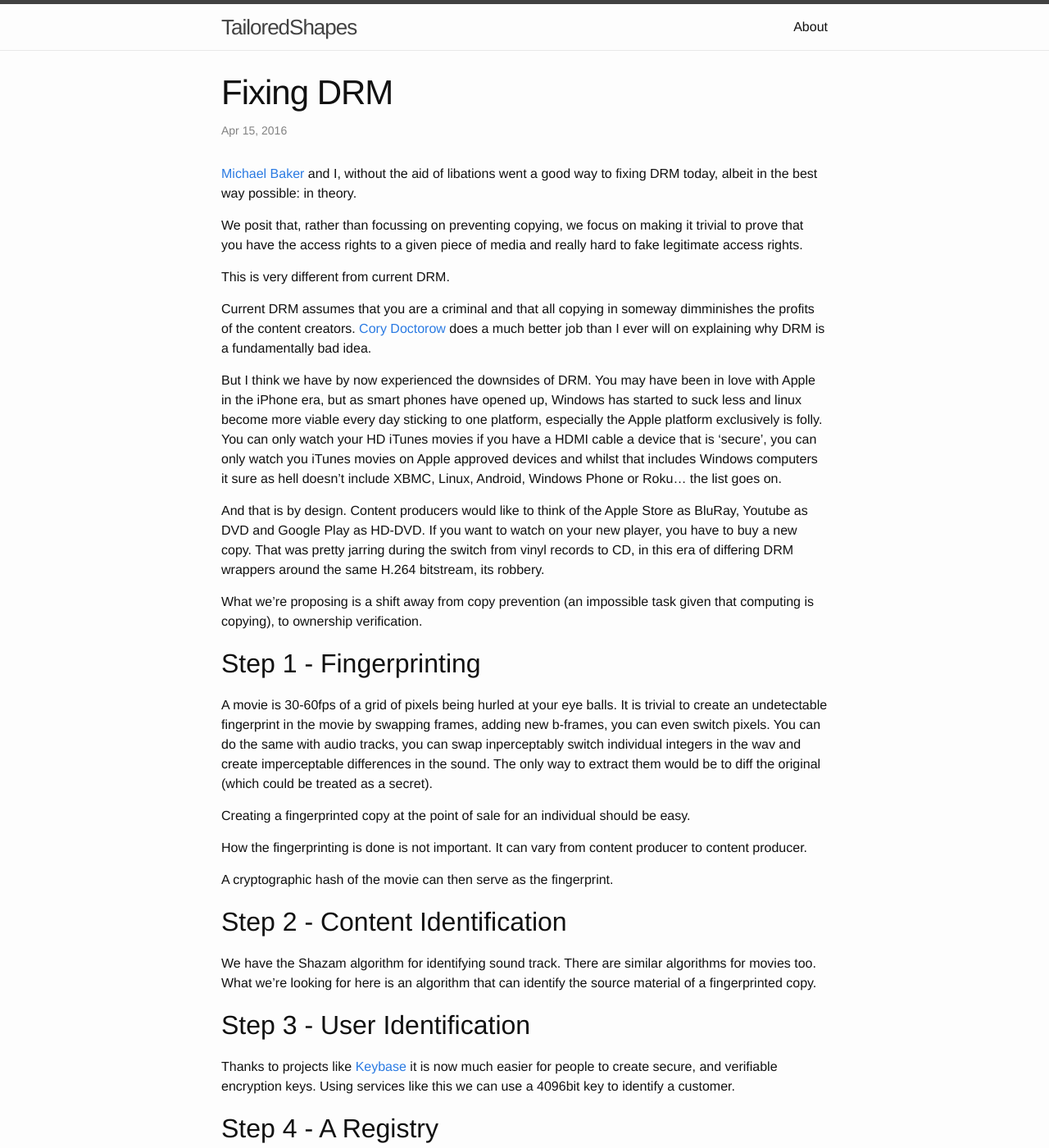
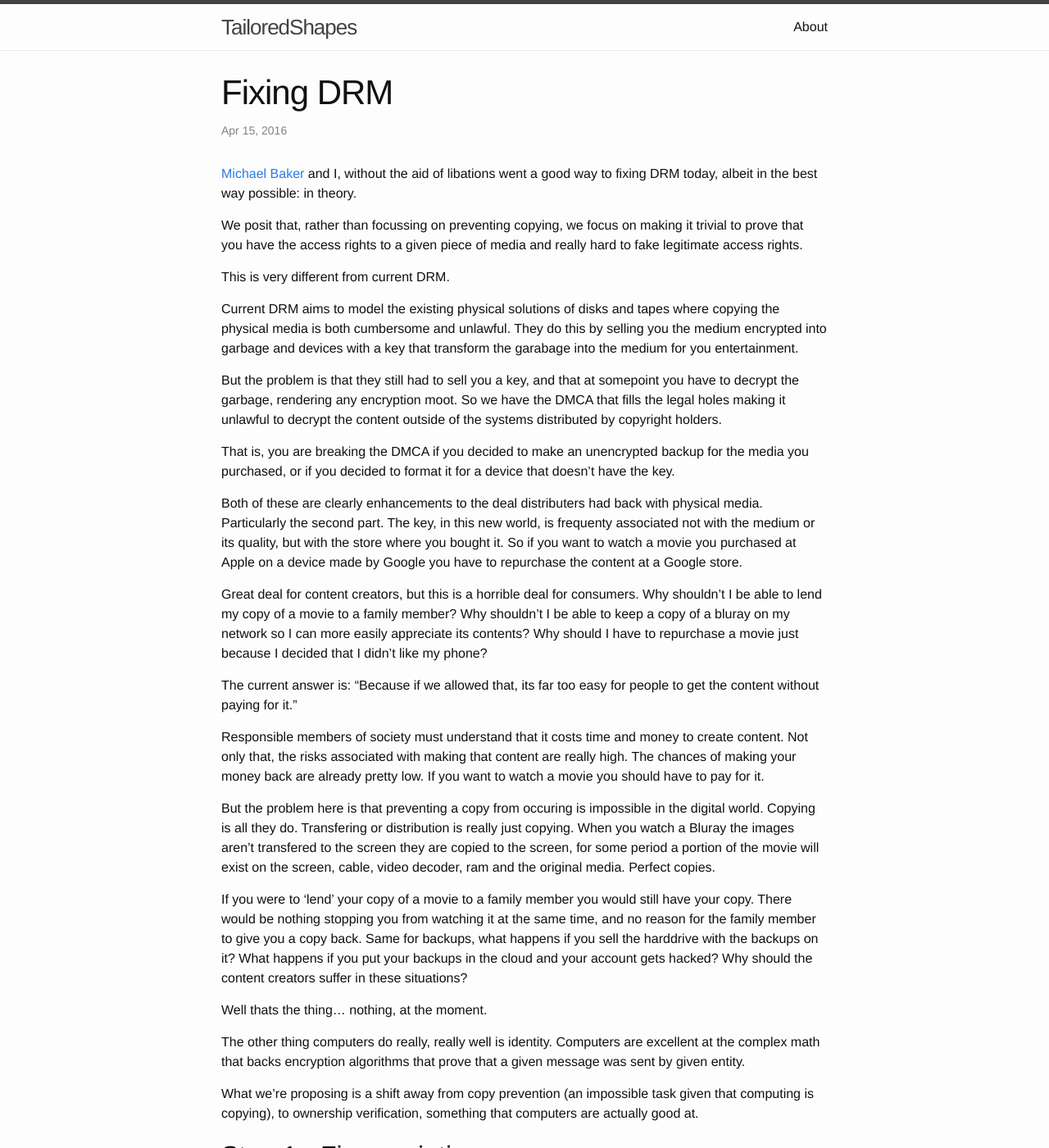
Before and after one commit to tsmarsh/blog, a Jekyll site: the page built from _posts/2016-04-26-Fixing-DRM.markdown, in a window 1280 px wide and 1400 px high. Shown: the whole window at 82% size. Built offline with Jekyll 4.4.1, drawn with Linux system fonts in a browser that asks for light colours; some of the changed text lies outside the part shown.

Commit message:
Pretty done

```diff
--- a/_posts/2016-04-26-Fixing-DRM.markdown
+++ b/_posts/2016-04-26-Fixing-DRM.markdown
@@ -16,31 +16,69 @@ given piece of media and really hard to fake legitimate access rights.
 
 This is very different from current DRM.
 
-Current DRM assumes that you are a criminal and that all copying in
-someway dimminishes the profits of the content creators.
-[Cory Doctorow](https://craphound.com) does a much better job than I
-ever will on explaining why DRM is a fundamentally bad idea.
+Current DRM aims to model the existing physical solutions of disks and
+tapes where copying the physical media is both cumbersome and
+unlawful. They do this by selling you the medium encrypted into
+garbage and devices with a key that transform the garabage into the
+medium for you entertainment.
 
-But I think we have by now experienced the downsides of DRM. You may
-have been in love with Apple in the iPhone era, but as smart phones
-have opened up, Windows has started to suck less and linux become more
-viable every day sticking to one platform, especially the Apple
-platform exclusively is folly. You can only watch your HD iTunes
-movies if you have a HDMI cable a device that is 'secure', you can
-only watch you iTunes movies on Apple approved devices and whilst that
-includes Windows computers it sure as hell doesn't include XBMC,
-Linux, Android, Windows Phone or Roku... the list goes on.
+But the problem is that they still had to sell you a key, and that at
+somepoint you have to decrypt the garbage, rendering any encryption
+moot. So we have the DMCA that fills the legal holes making it
+unlawful to decrypt the content outside of the systems distributed by
+copyright holders.
 
-And that is by design. Content producers would like to think of the
-Apple Store as BluRay, Youtube as DVD and Google Play as HD-DVD. If
-you want to watch on your new player, you have to buy a new copy. That
-was pretty jarring during the switch from vinyl records to CD, in this
-era of differing DRM wrappers around the same H.264 bitstream, its
-robbery.
+That is, you are breaking the DMCA if you decided to make an
+unencrypted backup for the media you purchased, or if you decided to
+format it for a device that doesn't have the key.
+
+Both of these are clearly enhancements to the deal distributers had
+back with physical media. Particularly the second part. The key, in
+this new world, is frequenty associated not with the medium or its
+quality, but with the store where you bought it. So if you want to
+watch a movie you purchased at Apple on a device made by Google you
+have to repurchase the content at a Google store.
+
+Great deal for content creators, but this is a horrible deal for
+consumers. Why shouldn't I be able to lend my copy of a movie to a
+family member? Why shouldn't I be able to keep a copy of a bluray on
+my network so I can more easily appreciate its contents? Why should I
+have to repurchase a movie just because I decided that I didn't like
+my phone?
+
+The current answer is: "Because if we allowed that, its far too easy
+for people to get the content without paying for it."
+
+Responsible members of society must understand that it costs time and
+money to create content. Not only that, the risks associated with
+making that content are really high. The chances of making your money
+back are already pretty low. If you want to watch a movie you should
+have to pay for it.
+
+But the problem here is that preventing a copy from occuring is
+impossible in the digital world. Copying is all they do. Transfering or
+distribution is really just copying. When you watch a Bluray the
+images aren't transfered to the screen they are copied to the screen,
+for some period a portion of the movie will exist on the screen,
+cable, video decoder, ram and the original media. Perfect copies.
+
+If you were to 'lend' your copy of a movie to a family member you
+would still have your copy. There would be nothing stopping you from
+watching it at the same time, and no reason for the family member to
+give you a copy back. Same for backups, what happens if you sell the
+harddrive with the backups on it? What happens if you put your backups
+in the cloud and your account gets hacked? Why should the content
+creators suffer in these situations?
+
+Well thats the thing... nothing, at the moment.
+
+The other thing computers do really, really well is identity.
+Computers are excellent at the complex math that backs encryption
+algorithms that prove that a given message was sent by given entity.
 
 What we're proposing is a shift away from copy prevention (an
 impossible task given that computing is copying), to ownership
-verification.
+verification, something that computers are actually good at.
 
 ## Step 1 - Fingerprinting
 
@@ -48,7 +86,7 @@ A movie is 30-60fps of a grid of pixels being hurled at your eye
 balls. It is trivial to create an undetectable fingerprint in the
 movie by swapping frames, adding new b-frames, you can even switch
 pixels. You can do the same with audio tracks, you can swap
-inperceptably switch individual integers in the wav and create
+inperceptably individual integers in the wav and create
 imperceptable differences in the sound. The only way to extract them
 would be to diff the original (which could be treated as a secret).
 
@@ -60,12 +98,17 @@ content producer to content producer.
 
 A cryptographic hash of the movie can then serve as the fingerprint.
 
+Of course most content is compressed using 'lossy' algorithms that are
+designed to smooth out or remove the kind of inperfections that I'm
+talking about. In those instances it is probably approriate to simply
+put you public key in the metadata and then sha the file.
+
 ## Step 2 - Content Identification
 
-We have the Shazam algorithm for identifying sound track. There are
+We have the Shazam [algorithm](https://www.toptal.com/algorithms/shazam-it-music-processing-fingerprinting-and-recognition) for identifying sound track. There are
 similar algorithms for movies too. What we're looking for here is an
 algorithm that can identify the source material of a fingerprinted
-copy.
+copy regardless of the play back medium, quality or compression.
 
 ## Step 3 - User Identification
 
@@ -73,6 +116,11 @@ Thanks to projects like [Keybase](https://keybase.io) it is now much
 easier for people to create secure, and verifiable encryption keys.
 Using services like this we can use a 4096bit key to identify a
 customer.
+
+Something like an RSA keypair is import so that you can not only
+transfer blocks of data without fear of eavesdropping, but also as a
+mechnasim for verfying that the data was sent/created by whom you
+believe it was sent by.
 
 ## Step 4 - A Registry
 
@@ -83,14 +131,80 @@ The purpose of this registry will be to prove that you have paid for
 content or have in some other manner aquired legitimate rights to the
 content.
 
-The purpose of this is to that if you are raided by the police and
-your assets iindare searched, a third party can repeatedly verify that and
-content they find on your system belongs to you by:
+If you are raided by the police and your assets are searched, a third
+party can verify that and content they find on your system belongs to
+you by:
 
 1. Running the content identification algorithm
 2. Finding your public key next to the sha of the content
 
 But what about the fingerprint. That is to help find where the content
-has come from.
+has come from. If you transform the content say from H.264 to H.265
+you need to re-fingerprint and log that in that registry, creating a
+link between your original purchase and this particular copy and the
+prevent accusations of theft.
+
+If you transfer ownership of one copy, you will also forfit you right
+to your copies. A little personal responsibility will be required for
+you to delete copies you no longer own, but honestly that could be
+managed by play devices that simply warn or refuse to play content
+that you don't own.
 
 ## Step 5 - Block Chain
+
+So who should hold this registry? The government? The studios? I'd say
+everyone.
+
+The recent change in Computer Science that makes it possible
+for multiple, identical copies of a database to exist is [Block Chain](https://en.m.wikipedia.org/wiki/Block_chain_(database)),
+the technology behind [BitCoin](https://bitcoin.org/en/).
+
+What would that look like?
+
+Just like bitcoin you would have the choice of keeping and maintaining
+your own copy of the block chain, or you could use a service and
+submit changes or ask for verification.
+
+## Step 6 -Enforcement
+
+If you are suspected of dealing or receiving unlawful copies of a
+movies your assets a warrant could be obtained and search of your, or
+your clients data may turn up media that doesn't have your key next to
+the hash of the content, and you'd be in bad shape if you have content
+that you own but that you haven't re-watermarked and commited to the
+registry.
+
+## Questions
+
+### What about personal movies?
+
+Thats up to you. But adding them to the registry would enable to claim
+ownership. I could see this being very useful for content containing
+your children, that you may want to share, or give to a relative, but
+would feel uncomfortable if they were found in the hands of strangers.
+This would at least allow you to see who transferred the photos.
+
+### What if the content is modified beyond the capabilities of the
+identification algorithm?
+
+This is already common on platforms like
+[YouTube](https://youtube.com) which already the contents of
+their servers using identification algorithms. At that point it becomes the
+job of conventional law enforcement and the original content holders,
+much as it is today.
+
+Remember, it is legal, and in many ways encouraged for works of art to
+be inspired by others and it is protected by fair-use. This will
+continue to be solved by traditional legal channels.
+
+### How do we start?
+
+I don't think we'd need permission from the studios to just do this.
+It could start as a 'grass roots' project. Where individuals register
+their purchases in a global registry.
+
+It would be interesting to test the legality of a transfer made in
+this manner. It would violate the DMCA, but it is well within the
+bounds of conventional copyright. Given the DMCAs age and popularity,
+proving this as a viable alternative to DRM could be really
+interesting.
```
